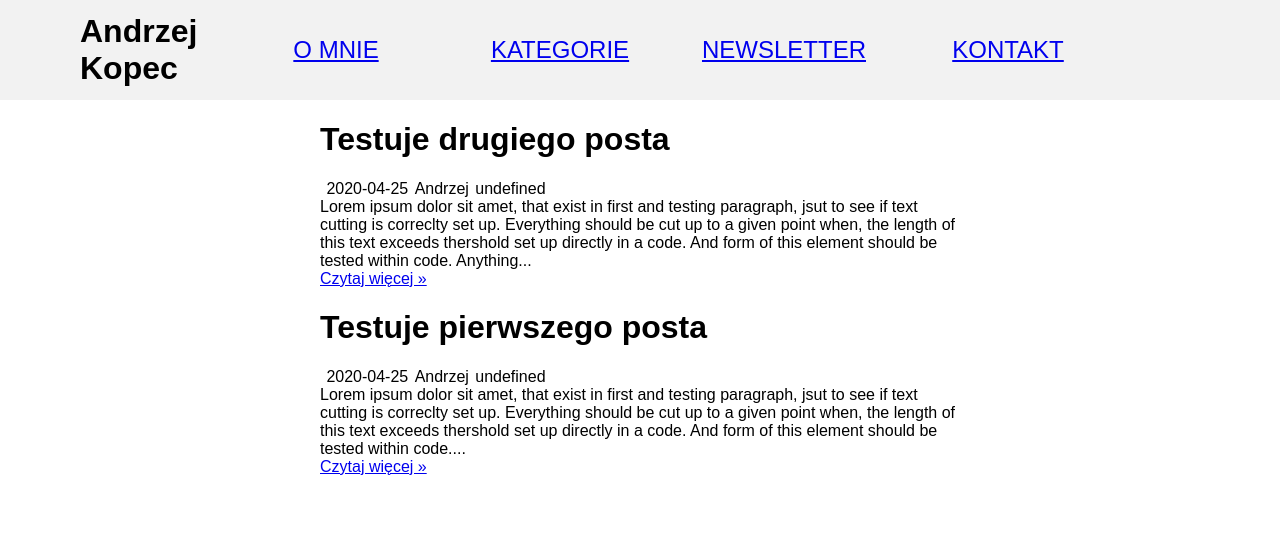
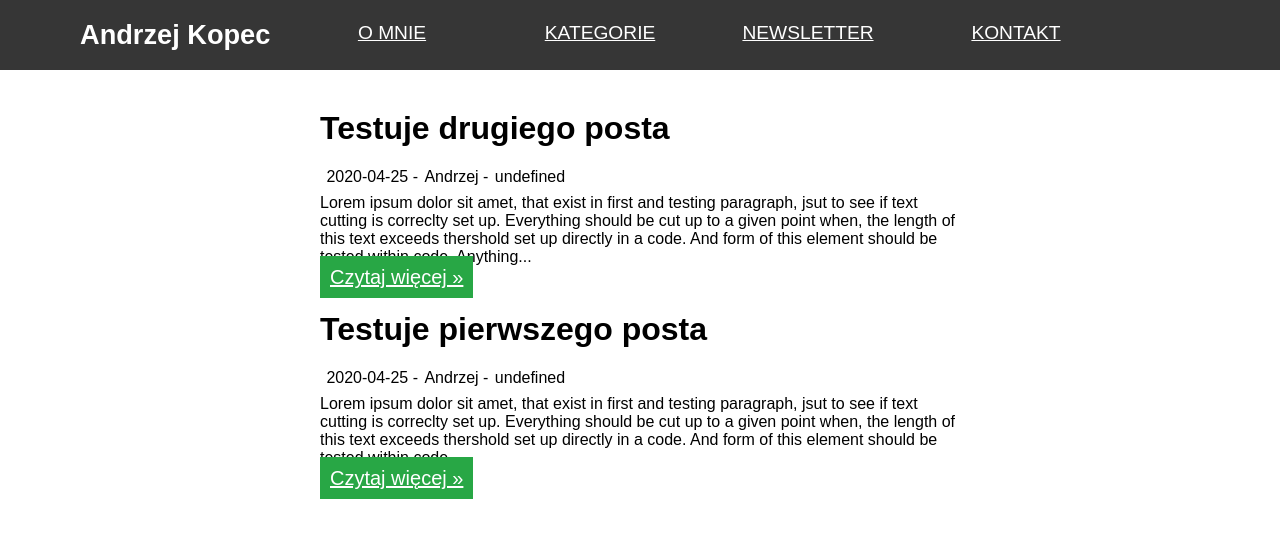
Before and after one commit to amig2004/serverless_page, a plain HTML site: page frontend/index.html in a window 1280 px wide. Drawn offline with Linux system fonts and the light colour scheme; a web font is replaced by a local one.

Commit message:
styling posts list view and navbar

```diff
--- a/frontend/style/style.sass
+++ b/frontend/style/style.sass
@@ -1,7 +1,8 @@
 @import font-defs
 
 $break-point: 1000px
-$navbar-color: #f2f2f2
+$navbar-color: #363636
+$navbar-font-color: #ffffff
 
 html, body
     font-family: 'Overpass', sans-serif
@@ -10,18 +11,19 @@ html, body
 nav
     display: grid
     width: 100%
-    grid-template-columns: 5% 10% 70% 10% 5%
-    height: 100px
+    grid-template-columns: 5% 15% 65% 10% 5%
+    height: 70px
     background-color: $navbar-color
     column-gap: 1rem
+    color: $navbar-font-color
 
     .logo
         grid-column: 2 / 3
-        font-size: 2rem
+        font-size: 1.7rem
         align-self: center
         font-weight: 800
+
     .menu
-
         height: 100%
         grid-column: 3 / 4
         grid-row: 1 / 2
@@ -31,23 +33,31 @@ nav
         grid-template-columns: repeat(4, 1fr)
 
         a
-            align-self: center
+            //align-self: center
+            box-sizing: border-box
+            place-self: stretch
             text-align: center
-            font-size: 1.5rem
+            font-size: 1.2rem
             text-transform: uppercase
+            padding-top: 1.4rem
+            color: $navbar-font-color
+            vertical-align: center
+            transition: background-color .3s ease-in-out
+        a:hover
+            background-color: lighten($navbar-color, 2.3)
 
     .menu-trigger
         grid-column: 4 / 5
-        // place-self: center
         place-self: center
         display: none
         .bar
             display: block
             width: 100%
-            background-color: #000000
+            background-color: $navbar-font-color
             width: 50px
             height: 7px
-            margin-bottom: 7px
+            margin-bottom: 9px
+            transition: transform .3s ease-in-out
 
 
 #main
@@ -57,15 +67,25 @@ nav
     .post
         grid-column: 2 / 3
 
+
+        span.date::after, span.author::after
+            content: ' - '
+
         span.date, span.author, span.category
             display: inline-block
             margin-left: 1%
+            margin-bottom: 8px
+
+
+
         .main
             h1
                 font-weight: 800
                 font-family: 'Overpass', sans-serif
                 font-size: 32px
                 color: #333
+
+
             h4
                 font-family: 'Overpass', sans-serif
                 font-color: lightgrey
@@ -96,7 +116,16 @@ nav
                 display: block
                 font-style: bold
                 font-size: 22px
-
+    .post:first-of-type
+        .title
+            margin-top: 2.5rem
+    .post-link
+        margin-top: 8px
+        padding: 10px
+        border: 0
+        background-color: #28a745
+        color: #ffffff
+        font-size: 20px
 
 @media screen and (max-width: $break-point)
 
@@ -115,6 +144,23 @@ nav
             grid-column: 3 / 4
             grid-row: 1
 
+        .menu-trigger-acitve
+
+
+            .bar:first-of-type
+                transform-origin: left
+                transform: rotate(45deg)
+                transition: transform .3s ease-in-out
+
+            .bar:nth-of-type(2)
+                opacity: 0
+                transition: transform .3s ease-in-out
+
+            .bar:last-of-type
+                transform-origin: left
+                transform: rotate(-45deg)
+                transition: transform .3s ease-in-out
+
 
         .menu
             display: none
@@ -126,7 +172,6 @@ nav
             grid-row: 2
             grid-template-columns: 100%
             padding-bottom: 0.5rem
-            transform:
             a
                 align-self: center
                 background-color: $navbar-color
```
Also changed, not shown: frontend/style/style.css, 1 other file.
